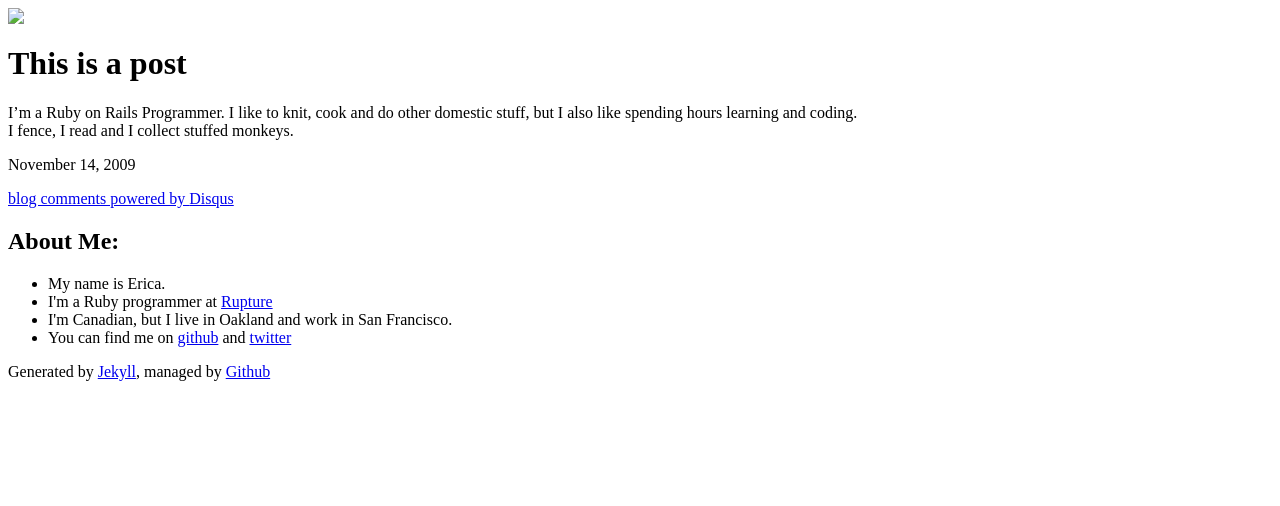
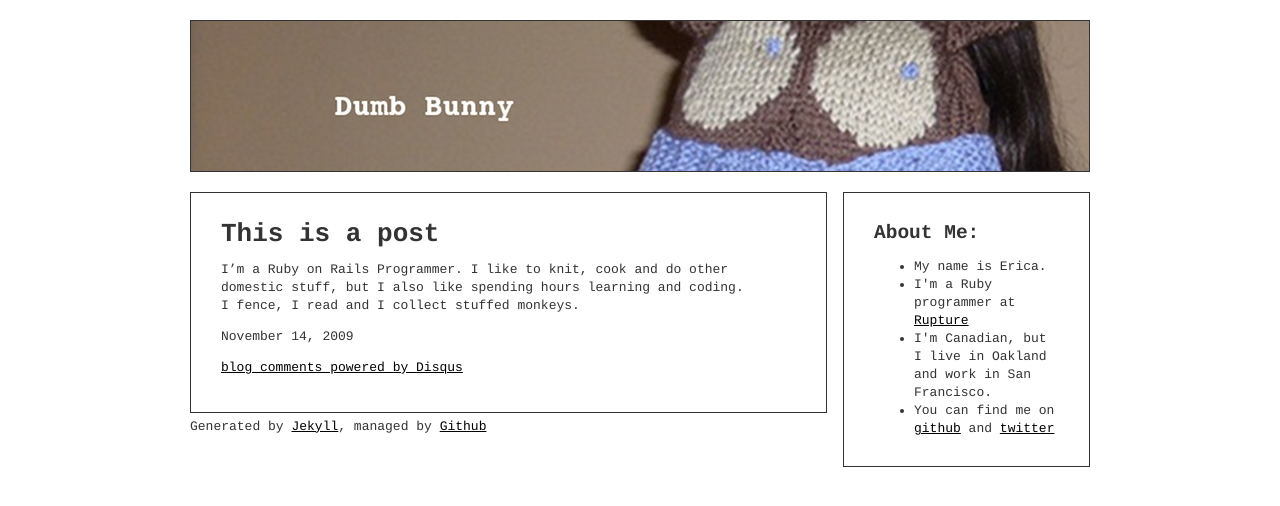
Before and after one commit to pui/pui.github.io, a Jekyll site: the page built from _posts/2009-11-14-this-is-post.markdown, in a window 1280 px wide. Shown: the top 506 px of the page. Built offline with Jekyll 4.4.1, drawn with Linux system fonts in a browser that asks for light colours; comment, search, counter and statistics services are not loaded.

Commit message:
Another small change

```diff
--- a/_layouts/default.html
+++ b/_layouts/default.html
@@ -5,12 +5,12 @@
   <head>
     <meta http-equiv="Content-Type" content="text/html; charset=utf-8"/>
     <title>Erica Kwan | {{ page.title }}</title>
-    <link rel="stylesheet" href="css/style.css" />
+    <link rel="stylesheet" href="/css/style.css" />
   </head>
 
   <body>
     <div id="header">
-        <img src="images/my_head.JPG"/>
+        <img src="/images/my_head.JPG"/>
     </div>
     <div id="content">
         <div id="maincol">
```
